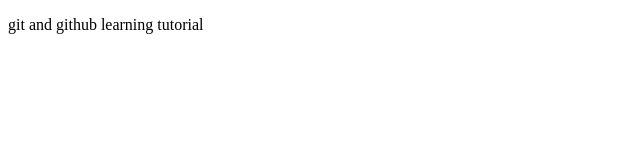
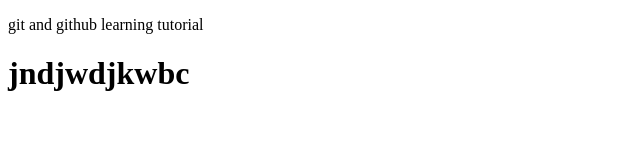
Before and after one commit to Arunkambrekar/git-learning, a plain HTML site: page index.html in a window 1280 px wide. Shown: the whole page, without its empty margins (0-640 px from the left). Drawn offline with Linux system fonts and the light colour scheme.

Commit message:
written something

```diff
--- a/index.html
+++ b/index.html
@@ -7,5 +7,6 @@
 </head>
 <body>
     <p>git and github learning tutorial </p>
+    <h1>jndjwdjkwbc</h1>
 </body>
 </html>
```
Also changed, not shown: 1 other file.
